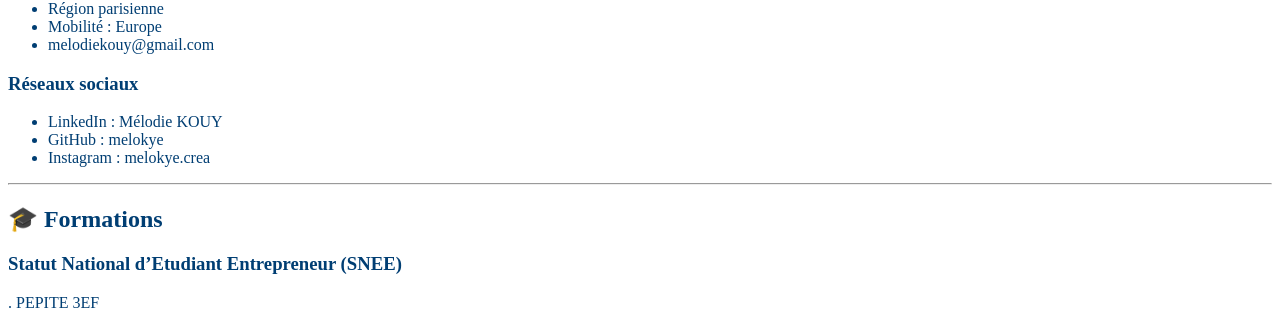
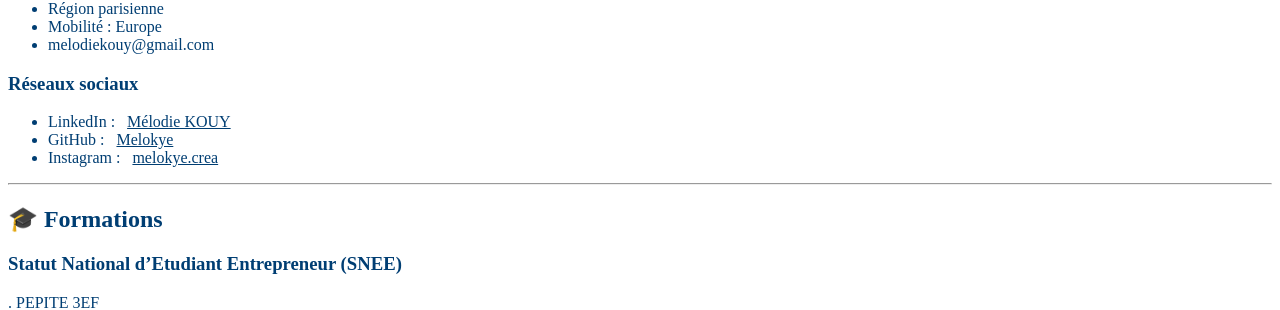
Before and after one commit to Melokye/Melokye.github.io, a Jekyll site: the page built from index.md, in a window 1280 px wide and 900 px high. Shown: the part 219-529 px from the top of the window. Built offline with Jekyll 4.4.1, drawn with Linux system fonts in a browser that asks for light colours; some of the changed lines change nothing that is shown.

Commit message:
update liens réseaux sociaux

```diff
--- a/index.md
+++ b/index.md
@@ -19,14 +19,13 @@ title: Mélodie KOUY
 - Mobilité : Europe
 - melodiekouy@gmail.com
 
-<!-- TODO insérer liens des réseaux sociaux -->
+<!-- TODO insérer icones des réseaux sociaux -->
 
 ### Réseaux sociaux
-
-- LinkedIn : Mélodie KOUY
-- GitHub : melokye
 <!-- Site : melokye.github.io -->
-- Instagram : melokye.crea
+- LinkedIn : [Mélodie KOUY](https://www.linkedin.com/in/m%C3%A9lodie-kouy-7902a4207/)
+- GitHub : [Melokye](https://github.com/Melokye)
+- Instagram : [melokye.crea](https://www.instagram.com/melokye.crea/)
 
 ---
 
```
